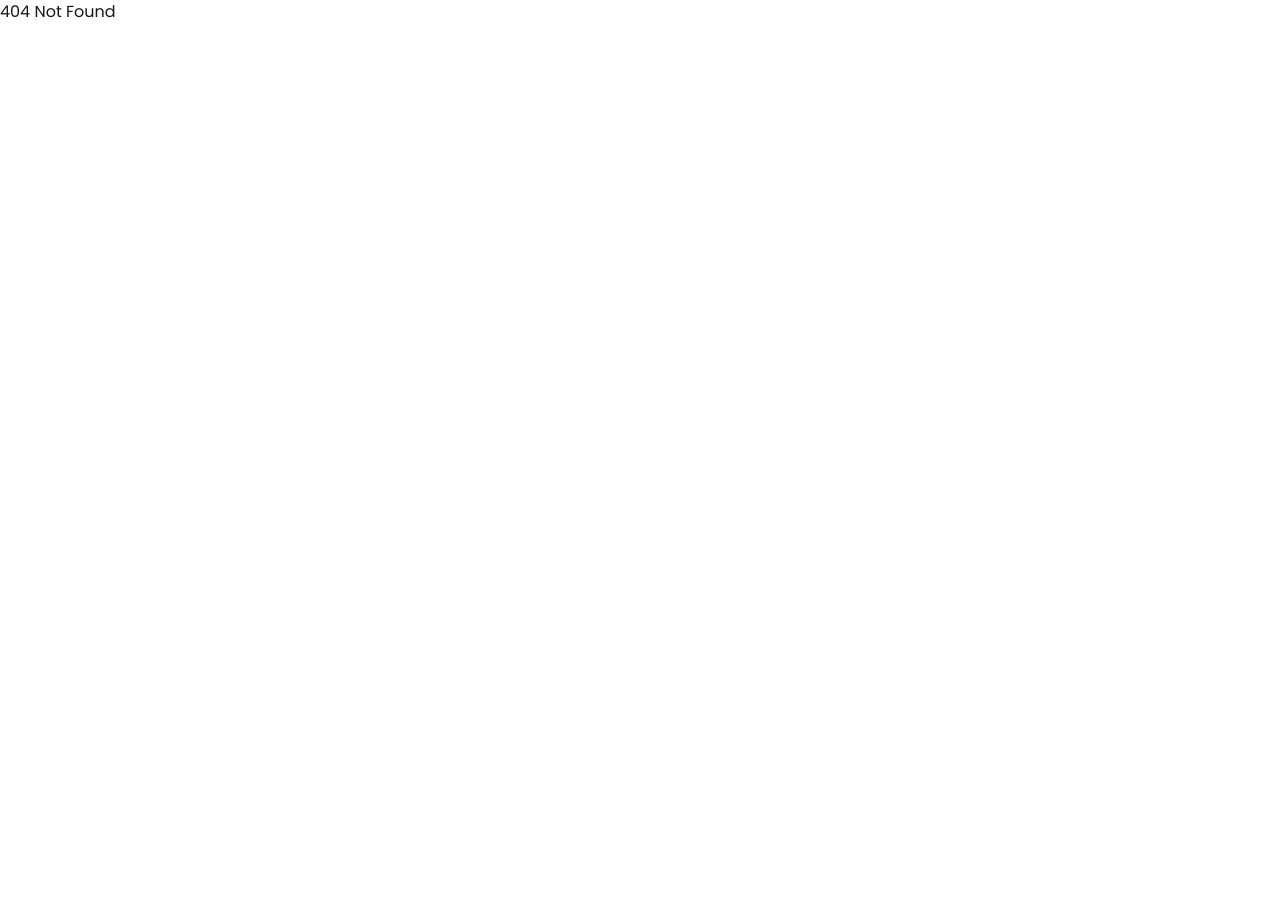
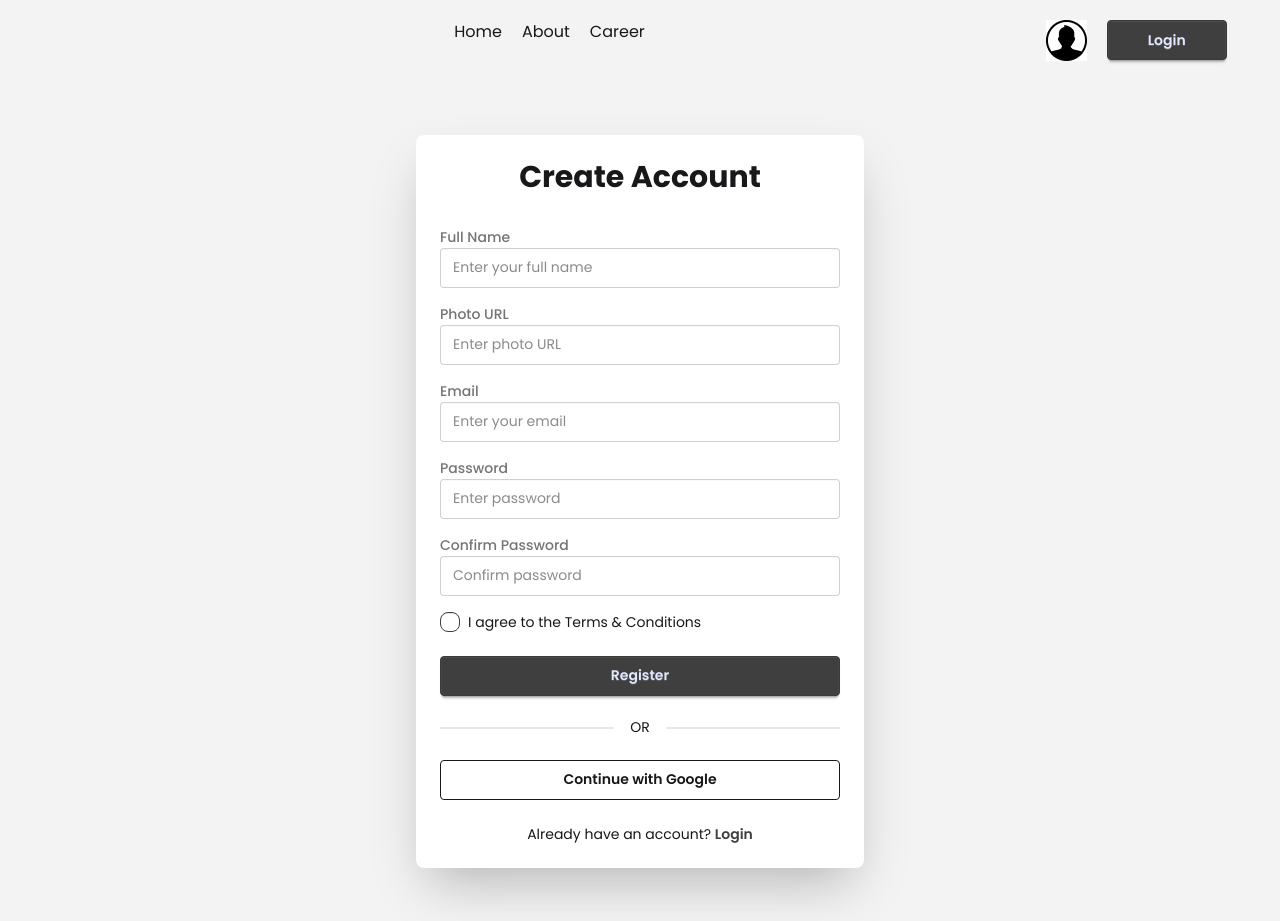
Before and after one commit to sahaantara-ops/Portal-Code, a React (Vite) app: page /auth/register in a window 1280 px wide. Before the commit this address had no page. Before the commit the page ends 800 px from the top, so only its background shows below. Built offline with nearby package versions, Linux system fonts and the light colour scheme.

Commit message:
Add authlayout

```diff
--- a/package.json
+++ b/package.json
@@ -13,6 +13,7 @@
     "@tailwindcss/vite": "^4.1.14",
     "daisyui": "^5.3.7",
     "date-fns": "^4.1.0",
+    "firebase": "^12.13.0",
     "react": "^19.1.1",
     "react-dom": "^19.1.1",
     "react-fast-marquee": "^1.6.5",
--- /dev/null
+++ b/src/Layout/AuthLayout.jsx
@@ -0,0 +1,18 @@
+import React from 'react';
+import Navbar from '../components/Navbar/Navbar';
+import { Outlet } from 'react-router';
+
+const AuthLayout = () => {
+    return (
+        <div className='bg-base-200 min-h-screen'>
+            <header className='w-11/12 mx-auto py-5'>
+                <Navbar></Navbar>
+            </header>
+                <main className='w-11/12 mx-auto py-5'>
+                    <Outlet></Outlet>
+                </main>
+        </div>
+    );
+};
+
+export default AuthLayout;
--- a/src/Layout/HomeLayout.jsx
+++ b/src/Layout/HomeLayout.jsx
@@ -26,13 +26,13 @@ const HomeLayout = () => {
             </header>
             <main className='w-11/12 mx-auto my-3  grid grid-cols-12 gap-5'>
                 {/* <button className='btn btn-primary'>Click me</button> */}
-             <aside className="col-span-3">
+             <aside className="col-span-3 sticky top-0 h-fit">
                 <LeftAside></LeftAside>
             </aside>
              <section className="main col-span-6">
             <Outlet></Outlet>
             </section>
-            <aside className='col-span-3'>
+            <aside className='col-span-3 sticky top-0 h-fit'>
             <RightAside></RightAside>
             </aside>
             </main>
--- a/src/components/HomeLayout/Qzone.jsx
+++ b/src/components/HomeLayout/Qzone.jsx
@@ -11,6 +11,7 @@ const QZone = () => {
                 <img className='w-full' src={image} alt="" />
                 <img className='w-full' src={image1} alt="" />
                 <img className='w-full' src={image2} alt="" />
+
             </div>
         </div>
     );
--- a/src/components/Navbar/Navbar.jsx
+++ b/src/components/Navbar/Navbar.jsx
@@ -1,4 +1,5 @@
 import React from 'react';
+import { Link } from 'react-router';
 import { NavLink } from 'react-router';
 import user from '../../assets/user.png';
 
@@ -13,7 +14,7 @@ const Navbar = () => {
           </div>
           <div className="login-btn flex gap-5 text-accent">
             <img src={user} alt=''/>
-         <button className="btn btn-primary px-10">Login</button>
+         <Link to="/auth/login" className="btn btn-primary px-10">Login</Link>
 
           </div>
         </div>
--- /dev/null
+++ b/src/components/Page/Login.jsx
@@ -0,0 +1,87 @@
+import React from 'react';
+import { Link } from "react-router";
+
+const Login = () => {
+  return (
+    <div className="min-h-screen bg-base-200 flex items-center justify-center px-4">
+      <div className="card w-full max-w-md shadow-2xl bg-base-100">
+        <div className="card-body">
+          <h1 className="text-3xl font-bold text-center mb-6">
+            Login Now
+          </h1>
+
+          <form className="space-y-4">
+            {/* Email */}
+            <div>
+              <label className="label">
+                <span className="label-text font-medium">Email</span>
+              </label>
+
+              <input
+                type="email"
+                placeholder="Enter your email"
+                className="input input-bordered w-full"
+              />
+            </div>
+
+            {/* Password */}
+            <div>
+              <label className="label">
+                <span className="label-text font-medium">Password</span>
+              </label>
+
+              <input
+                type="password"
+                placeholder="Enter your password"
+                className="input input-bordered w-full"
+              />
+
+              <div className="text-right mt-2">
+                <a
+                  href="#"
+                  className="text-sm link link-hover text-primary"
+                >
+                  Forgot password?
+                </a>
+              </div>
+            </div>
+
+            {/* Remember Me */}
+            <div className="flex items-center gap-2">
+              <input
+                type="checkbox"
+                className="checkbox checkbox-primary checkbox-sm"
+              />
+
+              <span className="text-sm">Remember me</span>
+            </div>
+
+            {/* Login Button */}
+            <button className="btn btn-primary w-full mt-2">
+              Login
+            </button>
+          </form>
+
+          {/* Divider */}
+          <div className="divider">OR</div>
+
+          {/* Google Login */}
+          <button className="btn btn-outline w-full">
+            Continue with Google
+          </button>
+
+          {/* Register */}
+          <p className="text-center text-sm mt-4">
+            Don&apos;t have an account?{" "}
+            <Link to="/auth/register" className="text-primary font-semibold">
+              Register
+            </Link>
+          </p>
+        </div>
+      </div>
+    </div>
+  );
+};
+
+
+export default Login;
--- /dev/null
+++ b/src/components/Page/Register.jsx
@@ -0,0 +1,120 @@
+import React from "react";
+import { Link } from "react-router";
+
+const Register = () => {
+  return (
+    <div className="min-h-screen bg-base-200 flex items-center justify-center px-4">
+      <div className="card w-full max-w-md shadow-2xl bg-base-100">
+        <div className="card-body">
+          <h1 className="text-3xl font-bold text-center mb-6">
+            Create Account
+          </h1>
+
+          <form className="space-y-4">
+            {/* Name */}
+            <div>
+              <label className="label">
+                <span className="label-text font-medium">Full Name</span>
+              </label>
+
+              <input
+                type="text"
+                placeholder="Enter your full name"
+                className="input input-bordered w-full"
+              />
+            </div>
+
+            {/* Photo URL */}
+            <div>
+              <label className="label">
+                <span className="label-text font-medium">Photo URL</span>
+              </label>
+
+              <input
+                type="text"
+                placeholder="Enter photo URL"
+                className="input input-bordered w-full"
+              />
+            </div>
+
+            {/* Email */}
+            <div>
+              <label className="label">
+                <span className="label-text font-medium">Email</span>
+              </label>
+
+              <input
+                type="email"
+                placeholder="Enter your email"
+                className="input input-bordered w-full"
+              />
+            </div>
+
+            {/* Password */}
+            <div>
+              <label className="label">
+                <span className="label-text font-medium">Password</span>
+              </label>
+
+              <input
+                type="password"
+                placeholder="Enter password"
+                className="input input-bordered w-full"
+              />
+            </div>
+
+            {/* Confirm Password */}
+            <div>
+              <label className="label">
+                <span className="label-text font-medium">
+                  Confirm Password
+                </span>
+              </label>
+
+              <input
+                type="password"
+                placeholder="Confirm password"
+                className="input input-bordered w-full"
+              />
+            </div>
+
+            {/* Terms */}
+            <div className="flex items-center gap-2">
+              <input
+                type="checkbox"
+                className="checkbox checkbox-primary checkbox-sm"
+              />
+
+              <span className="text-sm">
+                I agree to the Terms & Conditions
+              </span>
+            </div>
+
+            {/* Register Button */}
+            <button className="btn btn-primary w-full mt-2">
+              Register
+            </button>
+          </form>
+
+          {/* Divider */}
+          <div className="divider">OR</div>
+
+          {/* Google Register */}
+          <button className="btn btn-outline w-full">
+            Continue with Google
+          </button>
+
+          {/* Login Link */}
+          <p className="text-center text-sm mt-4">
+            Already have an account?{" "}
+            <Link to="/auth/login" className="text-primary font-semibold">
+              Login
+            </Link>
+          </p>
+        </div>
+      </div>
+    </div>
+  );
+};
+
+export default Register;
```
Also changed, not shown: src/Routes/Router.jsx (+14 -2 lines), 1 other file (tests, documents, lock files or other folders).
